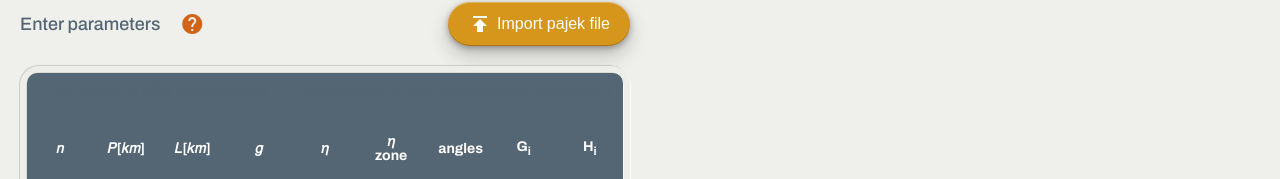
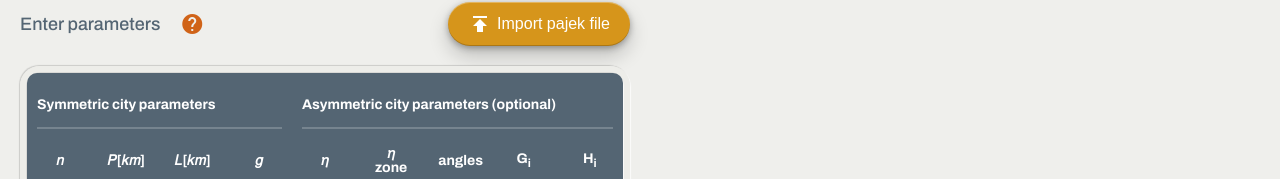
Before and after one commit to SIDERMIT/frontend, a Vue app: page /cities/new in a window 1280 px wide. Shown: the part 287-466 px from the top of the page. Built offline with nearby package versions, Linux system fonts and the light colour scheme; no server answers; what vue-2-breadcrumbs would draw is missing.

Commit message:
css for multi table

```diff
--- a/src/assets/css/style.css
+++ b/src/assets/css/style.css
@@ -432,7 +432,21 @@ background: rgba(93, 78, 57, 0.5);
 
 .definitions {display: grid; grid-gap: 20px; grid-auto-flow: column; grid-template-columns: minmax(100px, 8fr) 4fr;}
 .definitions .graph-container {grid-column: 2;}
-
+.table.multi thead th {padding: 10px 10px 0;}
+.table h4 {
+    color: white;
+    white-space: nowrap;
+    overflow: hidden;
+    text-overflow: ellipsis;
+    line-height: 1;
+    text-align: left;
+    margin-bottom: 0;
+    padding: 15px 0;
+    border-bottom: 2px rgba(255,255,255,.2);
+    border-bottom-style: solid;
+    font-size: 14px;
+    font-weight: 600;
+}
 
 /** ============== CITY DETAILS ============== **/
 
```
